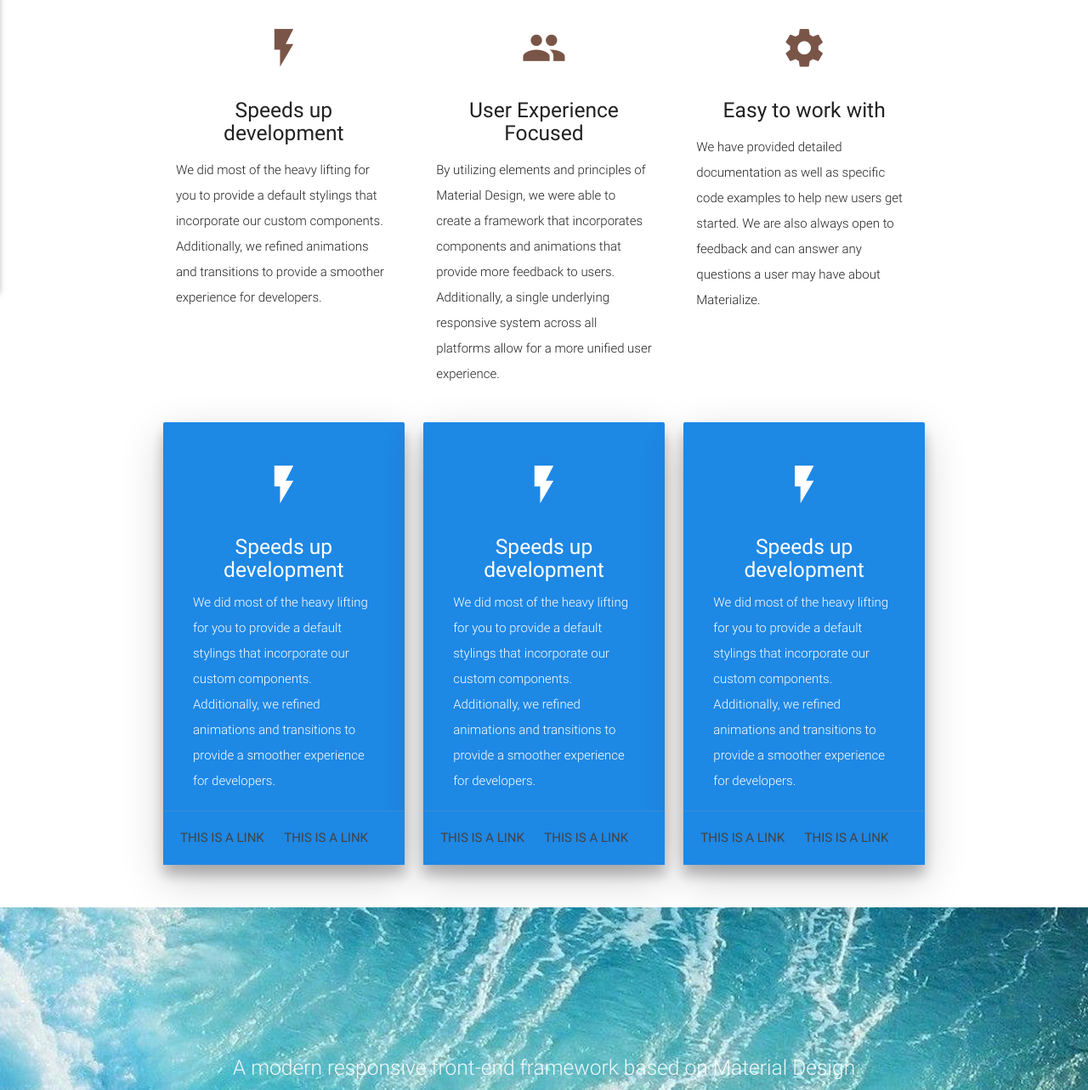
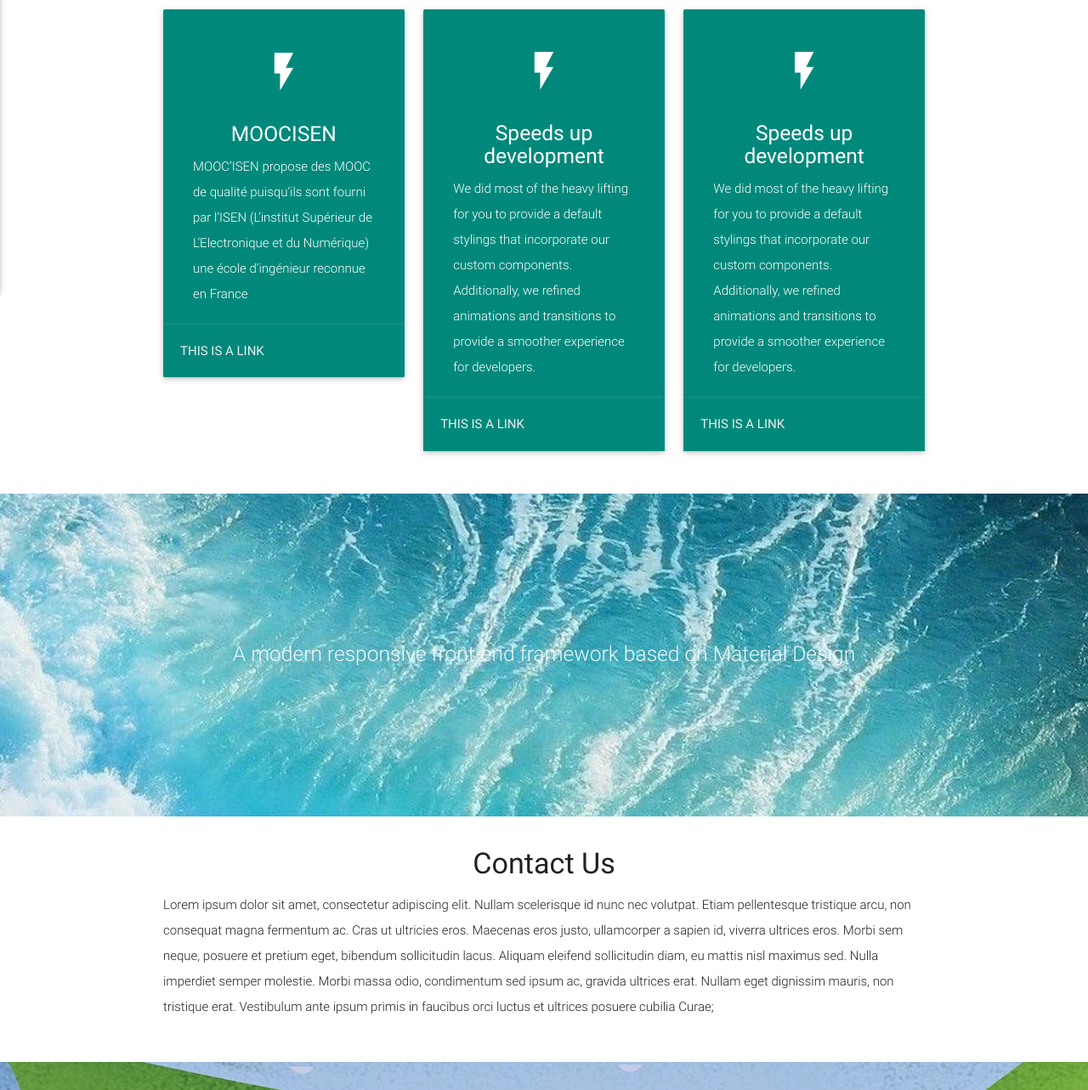
Before and after one commit to Erozbliz/Template_Material_design, a plain HTML site: page index.html in a window 1280 px wide. Shown: the part 516-1799 px from the top of the page at 85% size. Drawn offline with nearby package versions, Linux system fonts and the light colour scheme.

Commit message:
alpha_v4

```diff
--- a/index.html
+++ b/index.html
@@ -106,40 +106,25 @@
   <div class="container">
     <div id="scrollspy2" class="section scrollspy">
       <!--   Icon Section   -->
+      <!-- _____________Card_____________ -->
       <div class="row">
         <div class="col s12 m4">
-          <div class="icon-block">
-            <h2 class="center brown-text"><i class="material-icons">flash_on</i></h2>
-            <h5 class="center">Speeds up development</h5>
-
-
-            <p class="light">We did most of the heavy lifting for you to provide a default stylings that incorporate our custom components. Additionally, we refined animations and transitions to provide a smoother experience for developers.</p>
+          <div class="card teal darken-1 z-depth-1 overShadow waves-effect ">
+            <div class="card-content white-text">
+              <div class="icon-block">
+                <h2 class="center white-text"><i class="material-icons">flash_on</i></h2>
+                <h5 class="center">MOOCISEN</h5>
+                <p class="light">MOOC’ISEN propose des MOOC de qualité puisqu’ils sont fourni par l’ISEN (L’institut Supérieur de L’Electronique et du Numérique) une école d’ingénieur reconnue en France</p>
+              </div>
+            </div>
+            <div class="card-action">
+              <a href="#" class="grey-text text-lighten-3">This is a link</a>
+            </div>
           </div>
         </div>
 
-        <div class="col s12 m4">
-          <div class="icon-block">
-            <h2 class="center brown-text"><i class="material-icons">group</i></h2>
-            <h5 class="center">User Experience Focused</h5>
-
-            <p class="light">By utilizing elements and principles of Material Design, we were able to create a framework that incorporates components and animations that provide more feedback to users. Additionally, a single underlying responsive system across all platforms allow for a more unified user experience.</p>
-          </div>
-        </div>
-
-        <div class="col s12 m4">
-          <div class="icon-block">
-            <h2 class="center brown-text"><i class="material-icons">settings</i></h2>
-            <h5 class="center">Easy to work with</h5>
-
-            <p class="light">We have provided detailed documentation as well as specific code examples to help new users get started. We are also always open to feedback and can answer any questions a user may have about Materialize.</p>
-          </div>
-        </div>
-      </div>
-
-      <!-- _____________Card_____________ -->
-      <div class="row">
-        <div class="col s12 m4">
-          <div class="card blue darken-1 z-depth-3 overShadow">
+         <div class="col s12 m4">
+          <div class="card teal darken-1 z-depth-1 overShadow">
             <div class="card-content white-text">
               <div class="icon-block">
                 <h2 class="center white-text"><i class="material-icons">flash_on</i></h2>
@@ -148,14 +133,13 @@
               </div>
             </div>
             <div class="card-action">
-              <a href="#" class="grey-text text-darken-3">This is a link</a>
-              <a href="#" class="grey-text text-darken-3">This is a link</a>
+              <a href="#" class="grey-text text-lighten-3">This is a link</a>
             </div>
           </div>
         </div>
 
          <div class="col s12 m4">
-          <div class="card blue darken-1 z-depth-3 overShadow">
+          <div class="card teal darken-1 z-depth-1 overShadow">
             <div class="card-content white-text">
               <div class="icon-block">
                 <h2 class="center white-text"><i class="material-icons">flash_on</i></h2>
@@ -164,24 +148,7 @@
               </div>
             </div>
             <div class="card-action">
-              <a href="#" class="grey-text text-darken-3">This is a link</a>
-              <a href="#" class="grey-text text-darken-3">This is a link</a>
-            </div>
-          </div>
-        </div>
-
-         <div class="col s12 m4">
-          <div class="card blue darken-1 z-depth-3 overShadow">
-            <div class="card-content white-text">
-              <div class="icon-block">
-                <h2 class="center white-text"><i class="material-icons">flash_on</i></h2>
-                <h5 class="center">Speeds up development</h5>
-                <p class="light">We did most of the heavy lifting for you to provide a default stylings that incorporate our custom components. Additionally, we refined animations and transitions to provide a smoother experience for developers.</p>
-              </div>
-            </div>
-            <div class="card-action">
-              <a href="#" class="grey-text text-darken-3">This is a link</a>
-              <a href="#" class="grey-text text-darken-3">This is a link</a>
+              <a href="#" class="grey-text text-lighten-3">This is a link</a>
             </div>
           </div>
         </div>
@@ -372,11 +339,11 @@
       $('.slider').slider({full_width: true});
 
       $(".overShadow").hover(function () {
-          $(this).addClass('z-depth-4');
-          $(this).removeClass('z-depth-2');
+          $(this).addClass('z-depth-5');
+          $(this).removeClass('z-depth-1');
       }, function () {
-          $(this).removeClass('z-depth-4');
-          $(this).addClass('z-depth-2');
+          $(this).removeClass('z-depth-5');
+          $(this).addClass('z-depth-1');
       });
 
 
```
